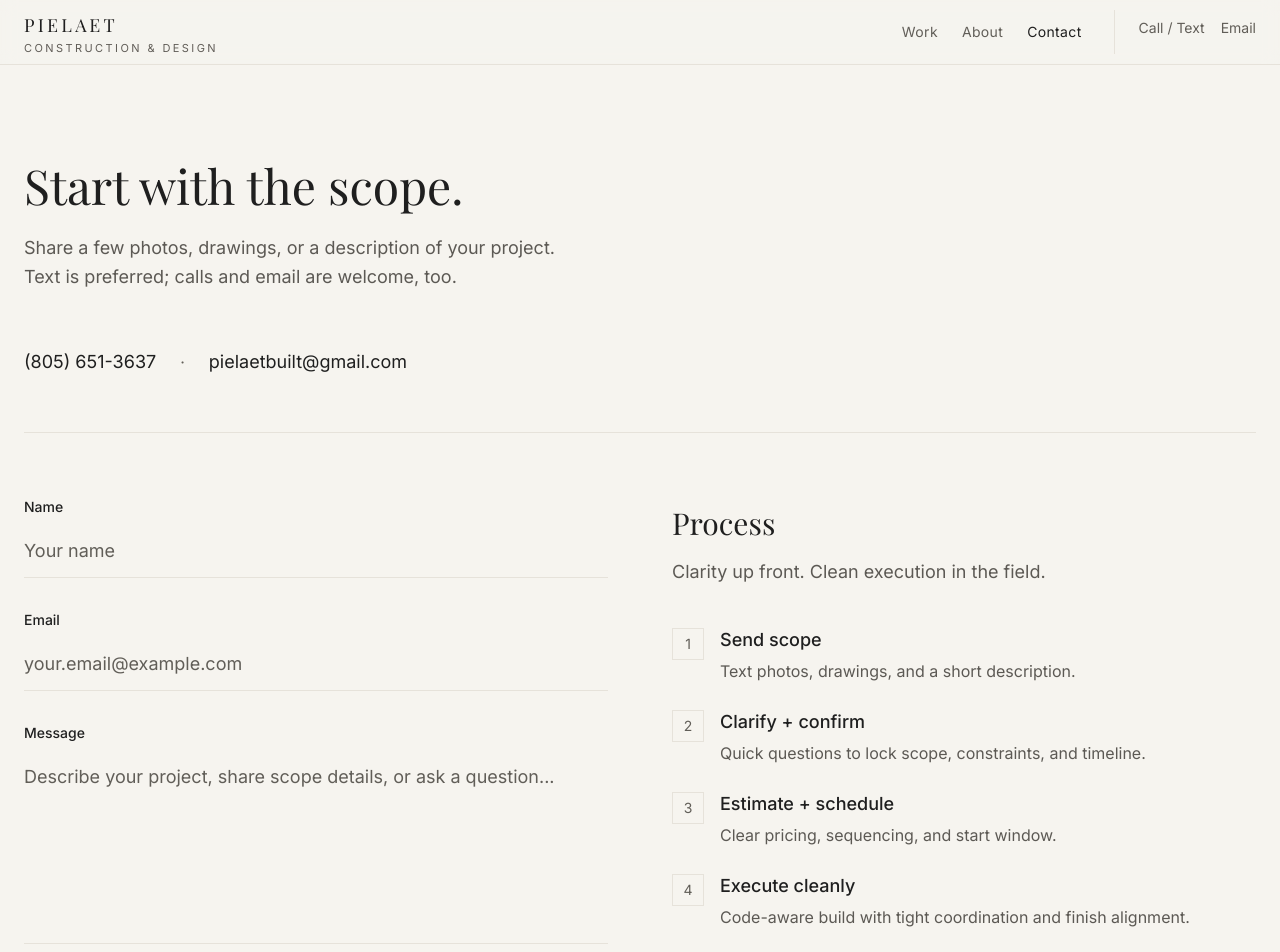
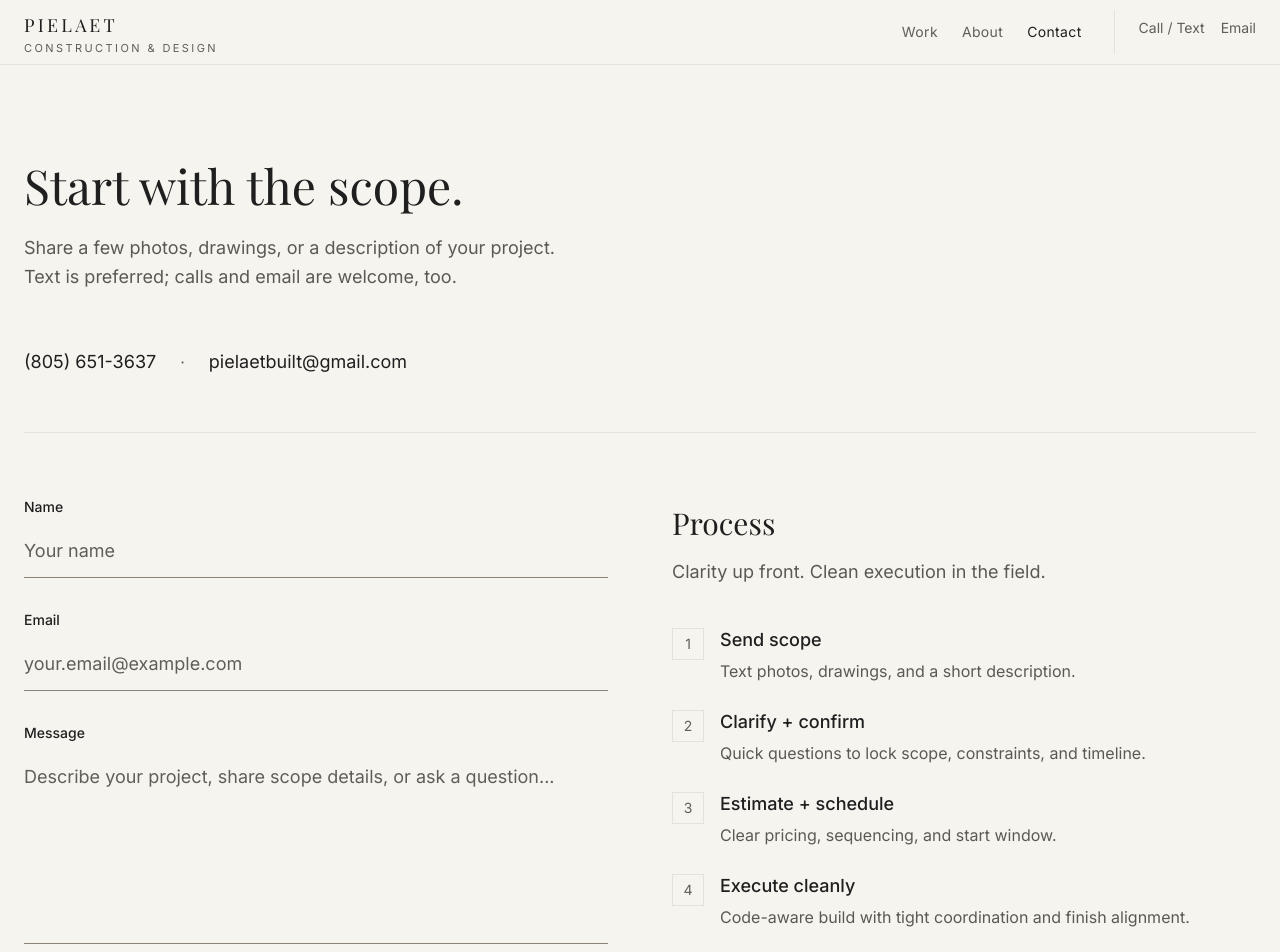
Before and after one commit to peterpielaetstrayer/christian, a Next.js app: page /contact in a window 1280 px wide. Shown: the top 952 px of the page. Built offline with nearby package versions, Linux system fonts and the light colour scheme; a web font is replaced by a local one.

Commit message:
Apply measured accessible input-border token to all three contact fields

```diff
--- a/app/contact/page.tsx
+++ b/app/contact/page.tsx
@@ -71,7 +71,7 @@ export default function ContactPage() {
                   type="text"
                   id="name"
                   name="name"
-                  className="w-full border-b border-border bg-transparent px-0 py-3 text-base text-foreground placeholder:text-muted-foreground focus-visible:border-accent focus-visible:outline focus-visible:outline-2 focus-visible:outline-offset-2 focus-visible:outline-accent sm:text-lg"
+                  className="w-full border-b border-input bg-transparent px-0 py-3 text-base text-foreground placeholder:text-muted-foreground focus-visible:border-accent focus-visible:outline focus-visible:outline-2 focus-visible:outline-offset-2 focus-visible:outline-accent sm:text-lg"
                   placeholder="Your name"
                   required
                 />
@@ -85,7 +85,7 @@ export default function ContactPage() {
                   type="email"
                   id="email"
                   name="email"
-                  className="w-full border-b border-border bg-transparent px-0 py-3 text-base text-foreground placeholder:text-muted-foreground focus-visible:border-accent focus-visible:outline focus-visible:outline-2 focus-visible:outline-offset-2 focus-visible:outline-accent sm:text-lg"
+                  className="w-full border-b border-input bg-transparent px-0 py-3 text-base text-foreground placeholder:text-muted-foreground focus-visible:border-accent focus-visible:outline focus-visible:outline-2 focus-visible:outline-offset-2 focus-visible:outline-accent sm:text-lg"
                   placeholder="your.email@example.com"
                   required
                 />
@@ -99,7 +99,7 @@ export default function ContactPage() {
                   id="message"
                   name="message"
                   rows={6}
-                  className="w-full resize-none border-b border-border bg-transparent px-0 py-3 text-base text-foreground placeholder:text-muted-foreground focus-visible:border-accent focus-visible:outline focus-visible:outline-2 focus-visible:outline-offset-2 focus-visible:outline-accent sm:text-lg"
+                  className="w-full resize-none border-b border-input bg-transparent px-0 py-3 text-base text-foreground placeholder:text-muted-foreground focus-visible:border-accent focus-visible:outline focus-visible:outline-2 focus-visible:outline-offset-2 focus-visible:outline-accent sm:text-lg"
                   placeholder="Describe your project, share scope details, or ask a question..."
                   required
                 />
```
